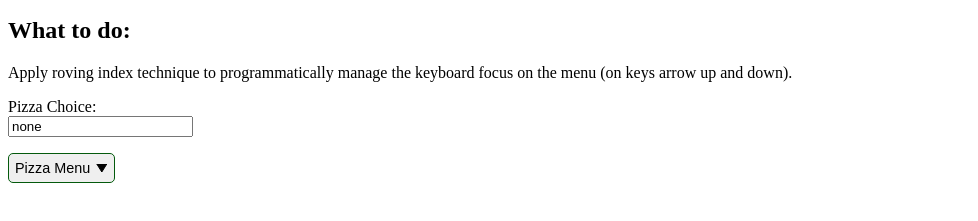
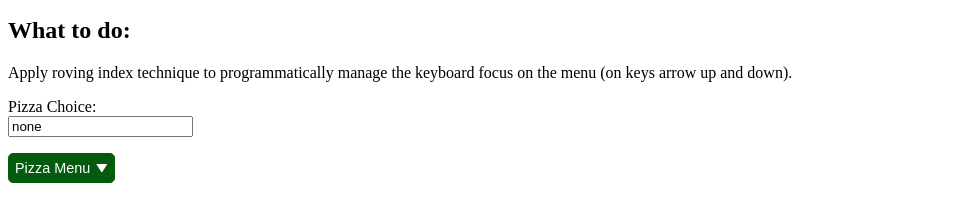
Before and after one commit to B-Crolly/CST8914-Lab10-focus, a plain HTML site: page index.html in a window 1280 px wide. Shown: the part 101-322 px from the top of the page, without its empty margins (0-978 px from the left). Drawn offline with Linux system fonts and the light colour scheme.

Commit message:
changed button colour back

```diff
--- a/CSS.css
+++ b/CSS.css
@@ -9,8 +9,9 @@
   display: inline-block;
   position: relative;
   border: 1px solid #045a0d;
+  background: #045a0d;
   font-size: 0.9em;
-  color: black;
+  color: white;
   border-radius: 5px;
 }
 
```
